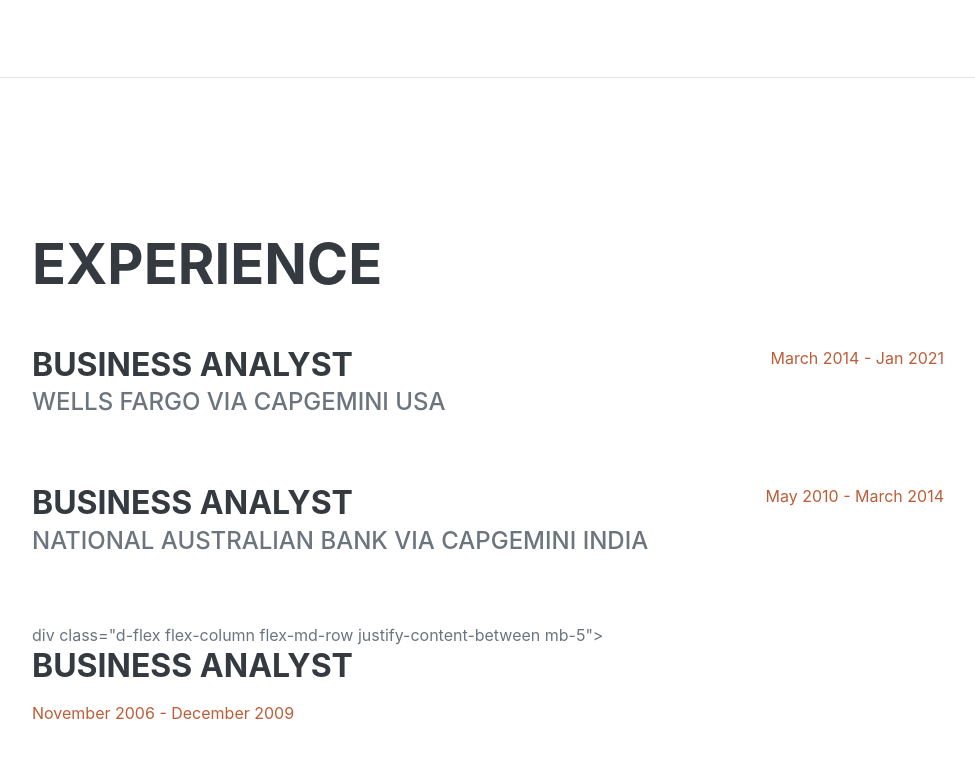
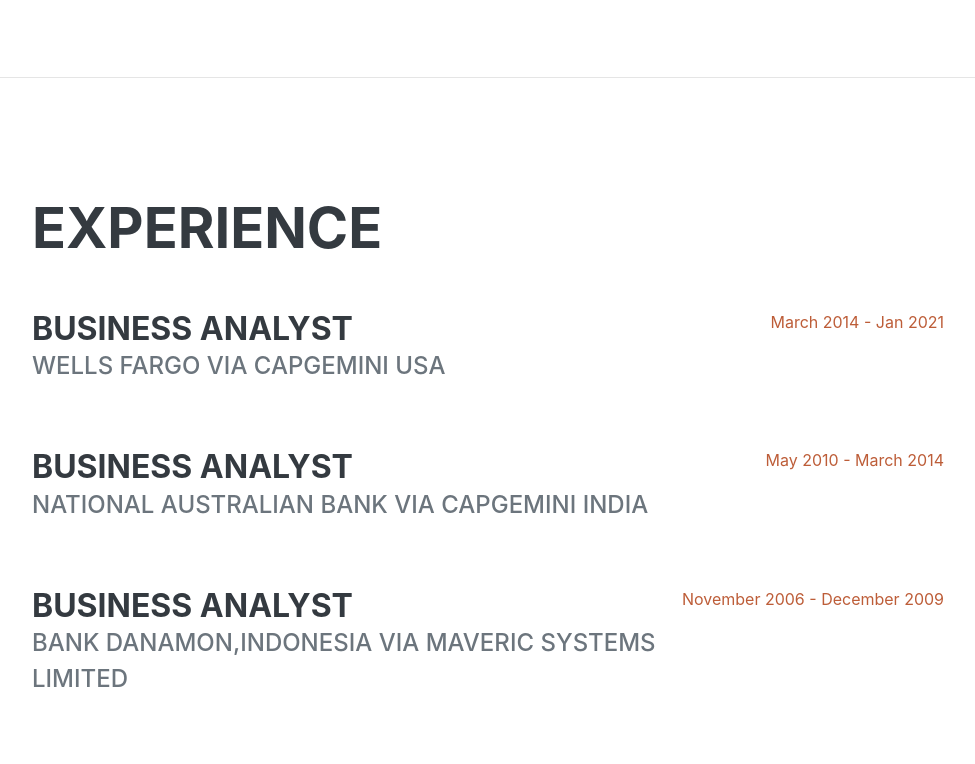
Before and after one commit to vinvarad/vino_resume, a plain HTML site: page index.html in a window 1280 px wide. Shown: the part 1049-1813 px from the top of the page, without its empty margins (288-1263 px from the left). Drawn offline with nearby package versions, Linux system fonts and the light colour scheme; a web font is replaced by a local one.

Commit message:
Index file Update

```diff
--- a/index.html
+++ b/index.html
@@ -88,10 +88,10 @@
                             </div>
                         <div class="flex-shrink-0"><span class="text-primary">May 2010 - March 2014</span></div>
                     </div>
-					div class="d-flex flex-column flex-md-row justify-content-between mb-5">
+					<div class="d-flex flex-column flex-md-row justify-content-between mb-5">
                         <div class="flex-grow-1">
                             <h3 class="mb-0">Business Analyst</h3>
-                            <div class="subheading mb-3"Bank Danamon, Indonesia via Maveric Systems Limited</div>
+                            <div class="subheading mb-3">Bank Danamon,Indonesia via Maveric Systems Limited</div>
                             </div>
                         <div class="flex-shrink-0"><span class="text-primary">November 2006 - December 2009</span></div>
                     </div>
```
